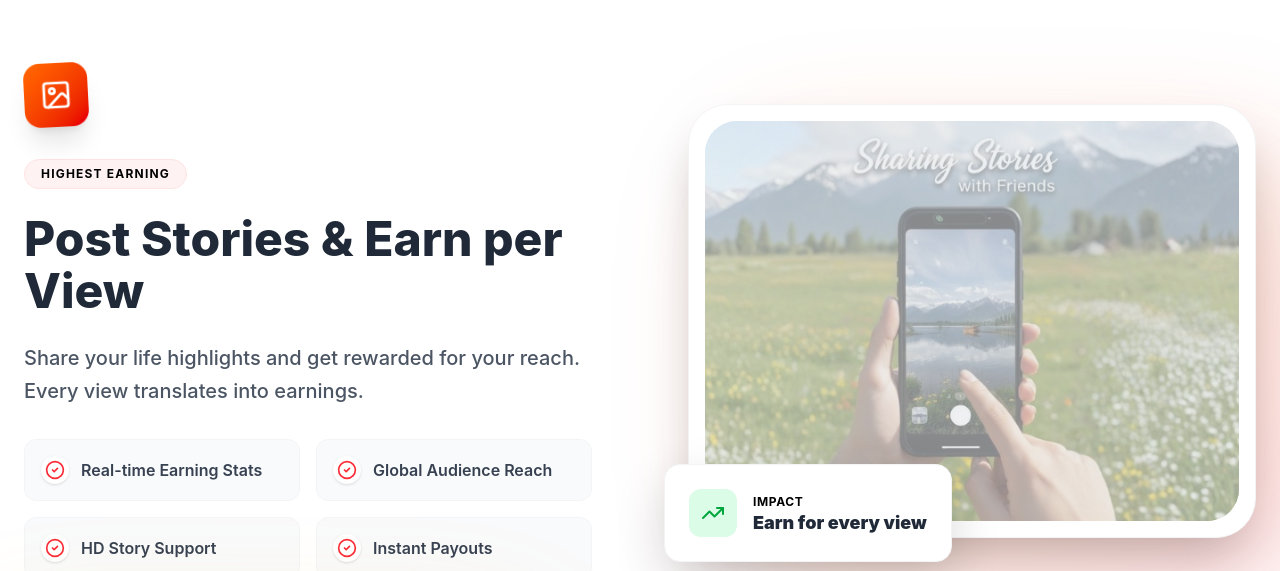
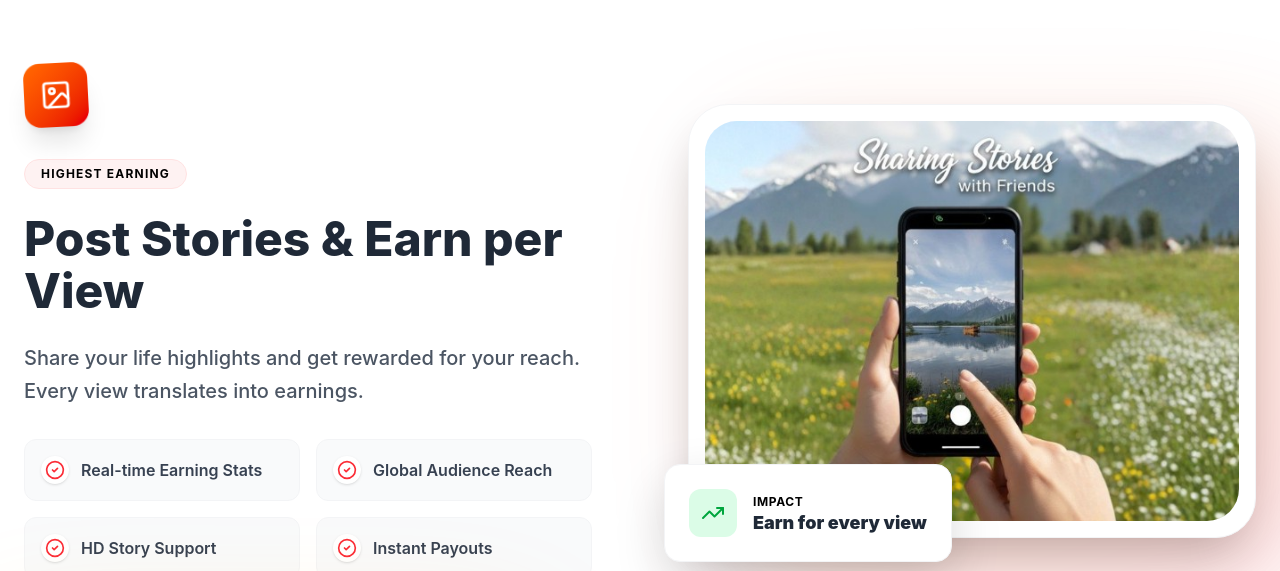
Before and after one commit to azeemk210/GoLiveGram, a React (Vite) app: page / in a window 1280 px wide. Shown: the part 2460-3031 px from the top of the page. Built offline with nearby package versions, Linux system fonts and the light colour scheme; a web font is replaced by a local one.

Commit message:
Remove all fade animations and skeleton loaders from Features section for instant visibility

```diff
--- a/src/components/Sections/Features.tsx
+++ b/src/components/Sections/Features.tsx
@@ -1,7 +1,6 @@
-import React, { useRef } from 'react';
-import { motion, useInView } from 'framer-motion';
+import React from 'react';
+import { motion } from 'framer-motion';
 import {
-  Video,
   PhoneCall,
   Image as ImageIcon,
   CheckCircle2,
@@ -13,16 +12,10 @@ import {
 } from 'lucide-react';
 
 const FeatureItem = ({ feature, index }: { feature: any, index: number }) => {
-  const ref = useRef(null);
-  const isInView = useInView(ref, { once: true, amount: 0.2 });
   const isEven = index % 2 === 0;
 
   return (
-    <motion.div
-      ref={ref}
-      initial={{ opacity: 0, y: 50 }}
-      animate={isInView ? { opacity: 1, y: 0 } : { opacity: 0, y: 50 }}
-      transition={{ duration: 0.8, delay: index * 0.1 }}
+    <div
       className={`flex flex-col ${isEven ? 'lg:flex-row' : 'lg:flex-row-reverse'} items-center gap-12 lg:gap-24 mb-24 last:mb-0 max-w-7xl mx-auto`}
     >
       {/* Content Side */}
@@ -64,12 +57,11 @@ const FeatureItem = ({ feature, index }: { feature: any, index: number }) => {
         <div className="relative">
           <div className="bg-white p-4 rounded-[40px] shadow-2xl border border-gray-100">
             <div className="relative rounded-[32px] overflow-hidden bg-gray-100 aspect-[4/3]">
-              <div className="absolute inset-0 bg-gray-200 animate-pulse" /> {/* Placeholder while loading */}
               <img
                 src={feature.image}
                 alt={feature.title}
                 className="w-full h-full object-cover"
-                loading="lazy"
+                loading="eager"
                 onError={(e) => {
                   (e.target as HTMLImageElement).src = 'https://images.unsplash.com/photo-1611162617474-5b21e879e113?q=80&w=1000&auto=format&fit=crop';
                 }}
@@ -91,7 +83,7 @@ const FeatureItem = ({ feature, index }: { feature: any, index: number }) => {
           </div>
         </div>
       </div>
-    </motion.div>
+    </div>
   );
 };
 
```
